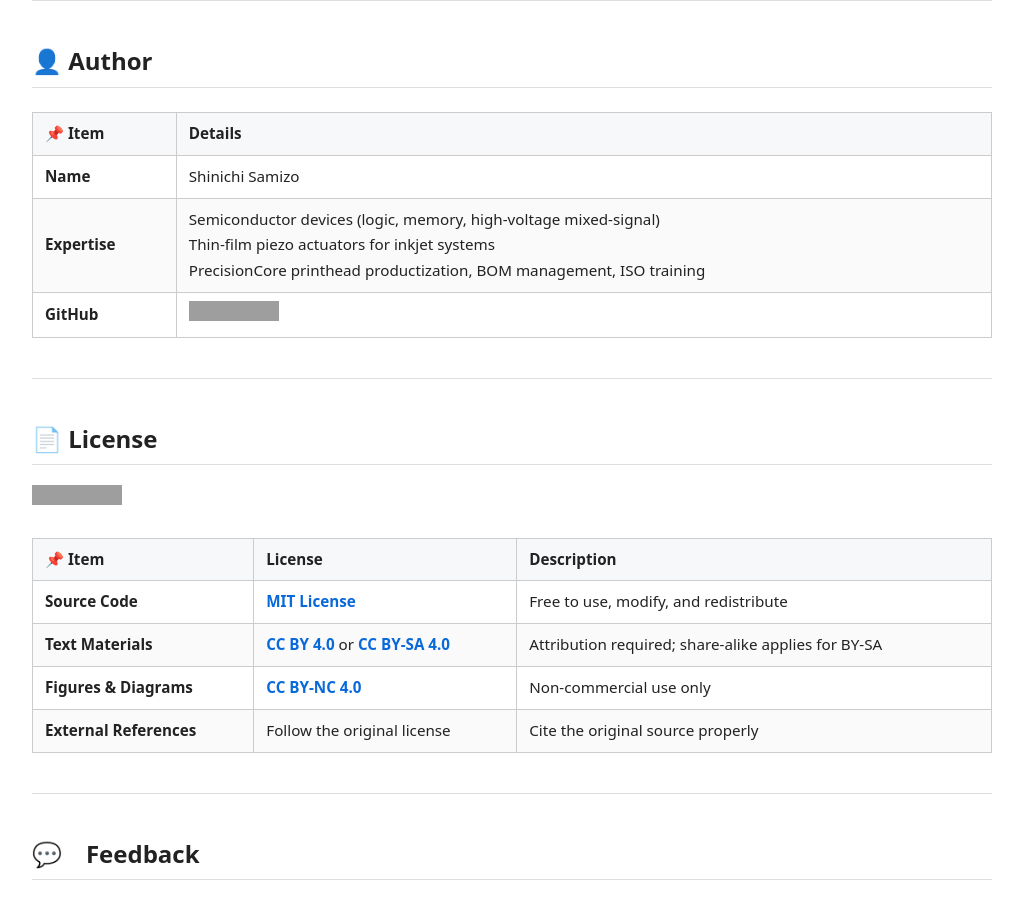
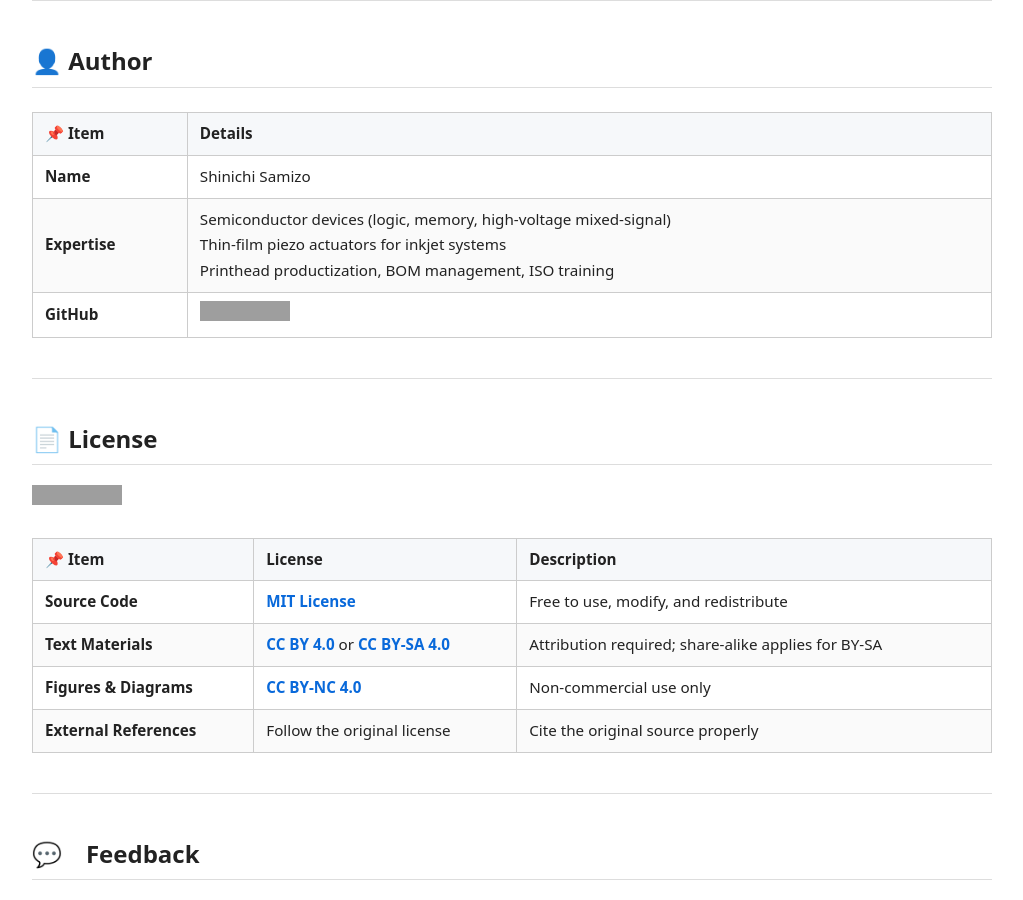
Before and after one commit to Samizo-AITL/inkjet-dts, a Jekyll site: the page built from index.md, in a window 1280 px wide and 900 px high, scrolled down 6786 px. Shown: the whole window, without its empty margins (128-1151 px from the left). Built offline with Jekyll 4.4.1, drawn with Linux system fonts in a browser that asks for light colours; grey boxes are pictures that could not be loaded.

Commit message:
Update index.md

```diff
--- a/index.md
+++ b/index.md
@@ -189,7 +189,7 @@ by keeping the model **simple, executable, and visual**.
 | 📌 Item | Details |
 |--------|---------|
 | **Name** | Shinichi Samizo |
-| **Expertise** | Semiconductor devices (logic, memory, high-voltage mixed-signal)<br>Thin-film piezo actuators for inkjet systems<br>PrecisionCore printhead productization, BOM management, ISO training |
+| **Expertise** | Semiconductor devices (logic, memory, high-voltage mixed-signal)<br>Thin-film piezo actuators for inkjet systems<br>Printhead productization, BOM management, ISO training |
 | **GitHub** | [![GitHub](https://img.shields.io/badge/GitHub-Samizo--AITL-black?logo=github)](https://github.com/Samizo-AITL) |
 
 ---
```
